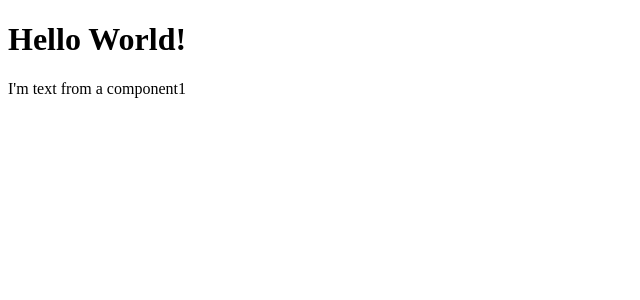
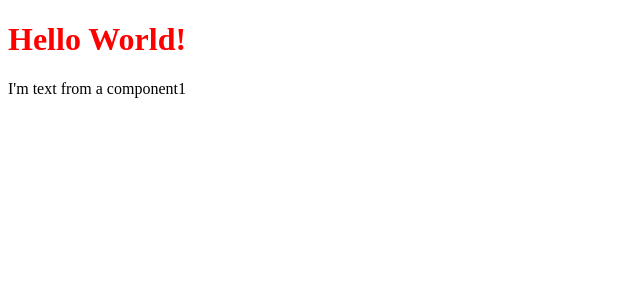
Before and after one commit to RamazanIttiev/gruzovichkoff, a React (Create React App) app: page / in a window 1280 px wide. Shown: the top 300 px of the page, without its empty margins (0-640 px from the left). Built offline with nearby package versions, Linux system fonts and the light colour scheme.

Commit message:
Added red color to the title

```diff
--- a/src/App.jsx
+++ b/src/App.jsx
@@ -1,5 +1,9 @@
 import React, { useState, useEffect } from 'react';
-import { Grid } from '@material-ui/core';
+import { Grid, styled } from '@mui/material';
+
+const Title = styled('h1')({
+  color: 'red',
+});
 
 const PageText = ({ count, children }) => {
   const [sum, setSum] = useState(count);
@@ -10,7 +14,7 @@ const PageText = ({ count, children }) => {
 
   return (
     <>
-      <h1>Hello World!</h1>
+      <Title>Hello World!</Title>
       <Grid container>
         <Grid item xs={12}>
           {children}
```
